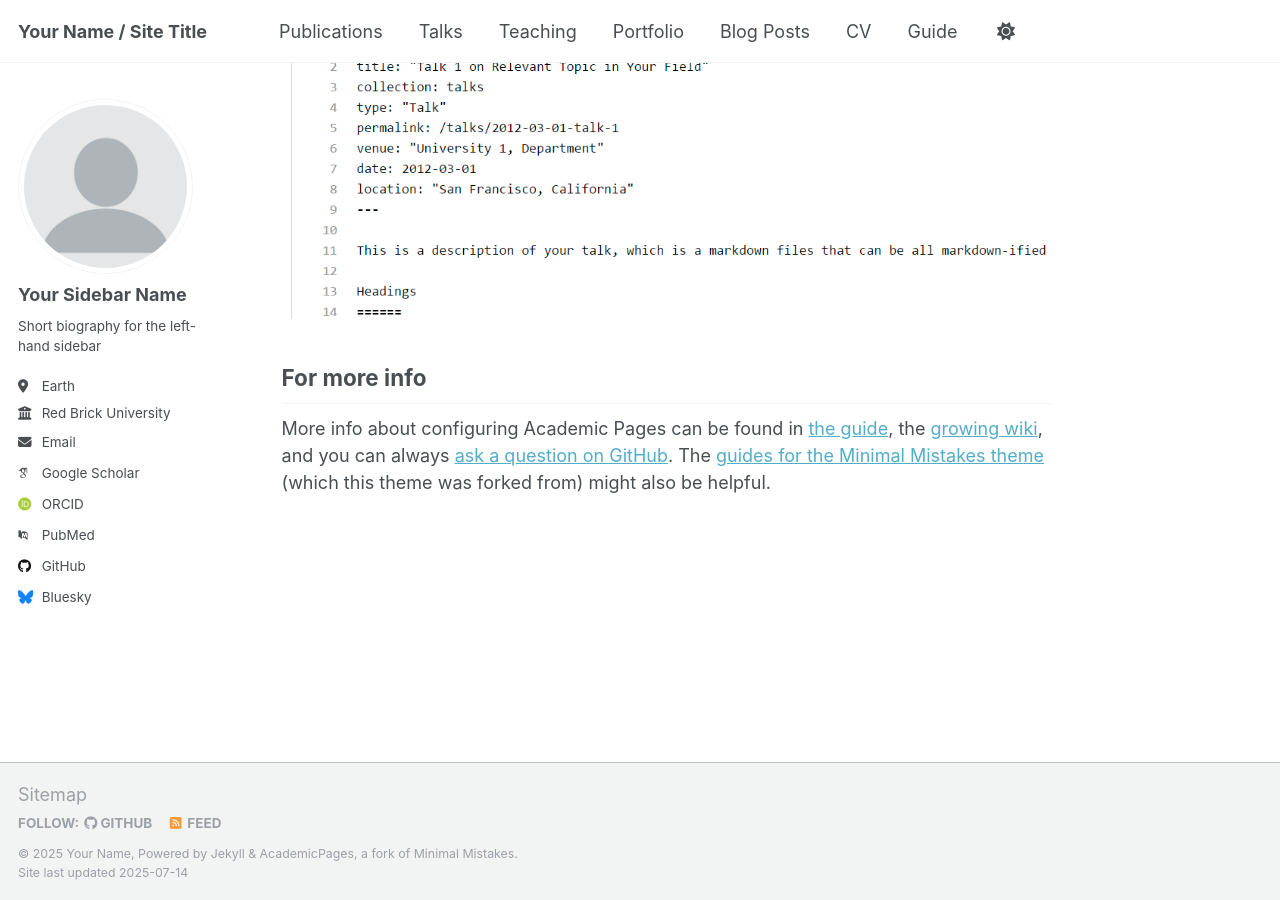
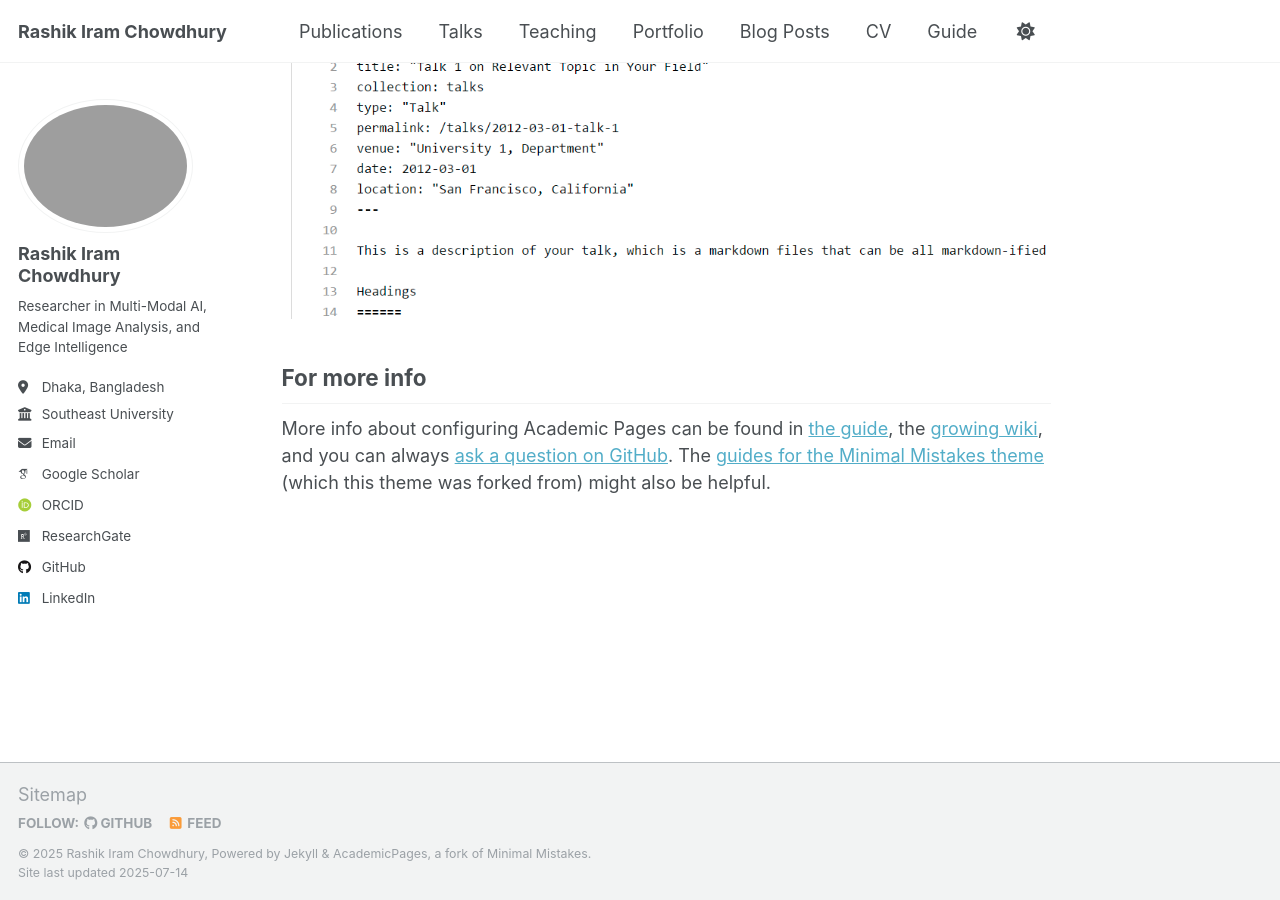
Before and after one commit to RashikIram/rashikiram.github.io, a Jekyll site: the page built from _pages/about.md, in a window 1280 px wide and 900 px high, scrolled down 2880 px. Built offline with Jekyll 4.4.1, drawn with Linux system fonts in a browser that asks for light colours; some web fonts are replaced; a script that is not in the unit is left out.

Commit message:
Update _config.yml

```diff
--- a/_config.yml
+++ b/_config.yml
@@ -9,11 +9,12 @@
 # Basic Site Settings
 locale                   : "en-US"
 site_theme               : "default"
-title                    : "Your Name / Site Title"
+title                    : "Rashik Iram Chowdhury"
 title_separator          : "-"
-name                     : &name "Your Name"
-description              : &description "personal description"
-url                      : https://academicpages.github.io # the base hostname & protocol for your site e.g. "https://[your GitHub username].github.io" or if you already have some other page hosted on Github then use "https://[your GitHub username].github.io/[Your Repo Name]"
+name                     : &name "Rashik Iram Chowdhury"
+description              : &description "    Researcher in Multi-Modal AI, Medical Image Analysis, and Edge Intelligence · PhD Applicant · Adjunct Faculty, Southeast University · NSU CSE Graduate
+"
+url                      : https://rashikiram.github.io # the base hostname & protocol for your site e.g. "https://[your GitHub username].github.io" or if you already have some other page hosted on Github then use "https://[your GitHub username].github.io/[Your Repo Name]"
 baseurl                  : "" # the subpath of your site, e.g. "/blog"
 repository               : "academicpages/academicpages.github.io"
 
@@ -22,60 +23,25 @@ repository               : "academicpages/academicpages.github.io"
 #               Additional customization can be done by editing /_includes/author-profile.html
 author:
   # Biographic information
-  avatar           : "profile.png"
-  name             : "Your Sidebar Name"
-  pronouns         : # example: "she/her"
-  bio              : "Short biography for the left-hand sidebar"
-  location         : "Earth"
-  employer         : "Red Brick University"
+  avatar           : "profile.jpg"
+  name             : "Rashik Iram Chowdhury"
+  bio              : "Researcher in Multi-Modal AI, Medical Image Analysis, and Edge Intelligence"
+  location         : "Dhaka, Bangladesh"
+  employer         : "Southeast University"
   uri              : # URL
-  email            : "none@example.org"
+  email            : "rashikiramchowdhury@gmail.com"
 
   # Academic websites
-  academia         : # URL
-  arxiv            : # URL - Update with the correct link to your profile
-  googlescholar    : "https://scholar.google.com/citations?user=PS_CX0AAAAAJ"
-  impactstory      : # URL
-  orcid            : "http://orcid.org/yourorcidurl"
-  semantic         : # URL
-  pubmed           : "https://www.ncbi.nlm.nih.gov/pubmed/?term=john+snow"
-  researchgate     : # URL
-  scopus           : # URL
+  googlescholar    : "https://scholar.google.com/citations?user=O-Rf1kAAAAAJ&hl"
+  orcid            : "https://orcid.org/0009-0000-3735-3369"
+  researchgate     :  "https://www.researchgate.net/profile/Rashik-Iram-Chowdhury"
+  #scopus           : # URL
 
-  # Repositories and software development
-  bitbucket        : # Username - Update with your username on the site
-  codepen          : # Username
-  dribbble         : # Username
-  github           : "academicpages"
-  kaggle           : # Username
-  stackoverflow    : # User number or user number and name (i.e., use "1" or "1/jeff-atwood")
+  github           : "RashikIram"
 
   # Social media
-  artstation       : # Username
-  bluesky          : "bsky.app" # Replace this with you Bluesky username
-  facebook         : # Username
-  flickr           : # Username
-  foursquare       : # Username
-  goodreads        : # Username
-  google_plus      : # Username
-  keybase          : # Username
-  instagram        : # Username
-  lastfm           : # Username
-  linkedin         : # Username
-  mastodon         : # URL
-  medium           : # URL
-  pinterest        : # Username
-  soundcloud       : # Username
-  steam            : # Username
-  telegram         : # URL
-  tumblr           : # Username
-  twitter          : # Username for X / Twitter
-  vine             : # Username
-  weibo            : # Username
-  wikipedia        : # Username
-  xing             : # Username
-  youtube          : # Username
-  zhihu            : # Username
+  linkedin         : "rashik-iram-chowdhury"
+
 
 # Publication Category - The following the list of publication categories and their headings
 publication_category:
@@ -123,12 +89,6 @@ atom_feed:
   hide                   : false     # change to true to hide the RSS feed in the footer
   path                   : # blank (default) uses feed.xml
 
-
-# SEO Related
-google_site_verification :
-bing_site_verification   :
-alexa_site_verification  :
-yandex_site_verification :
 
 
 # Social Sharing
```
